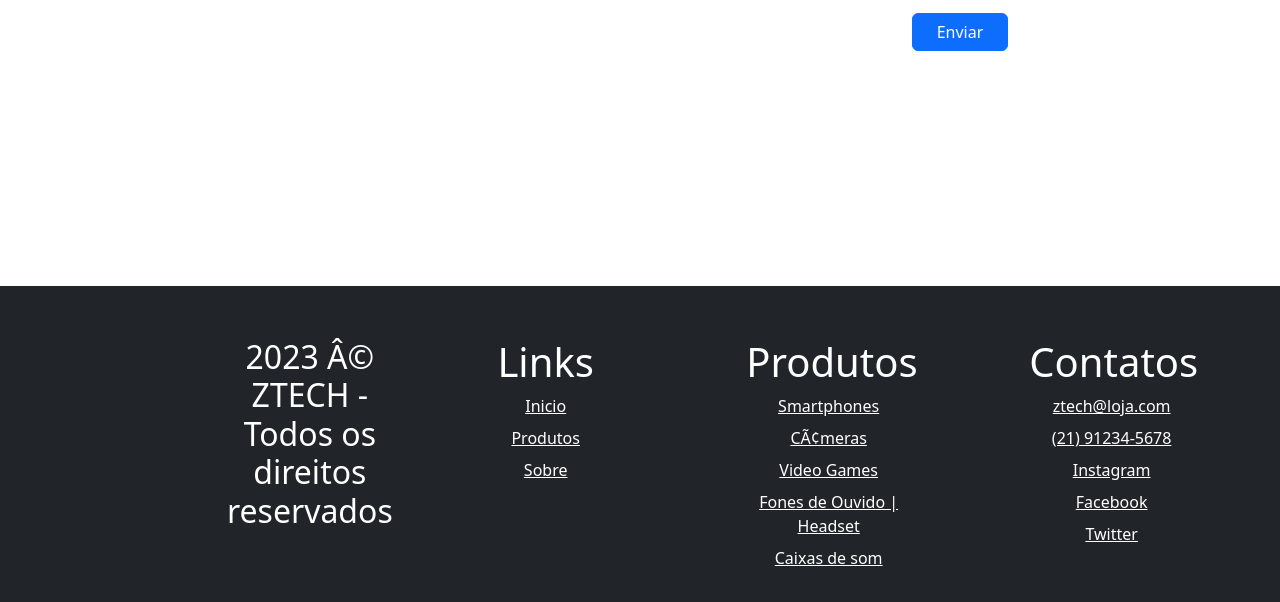
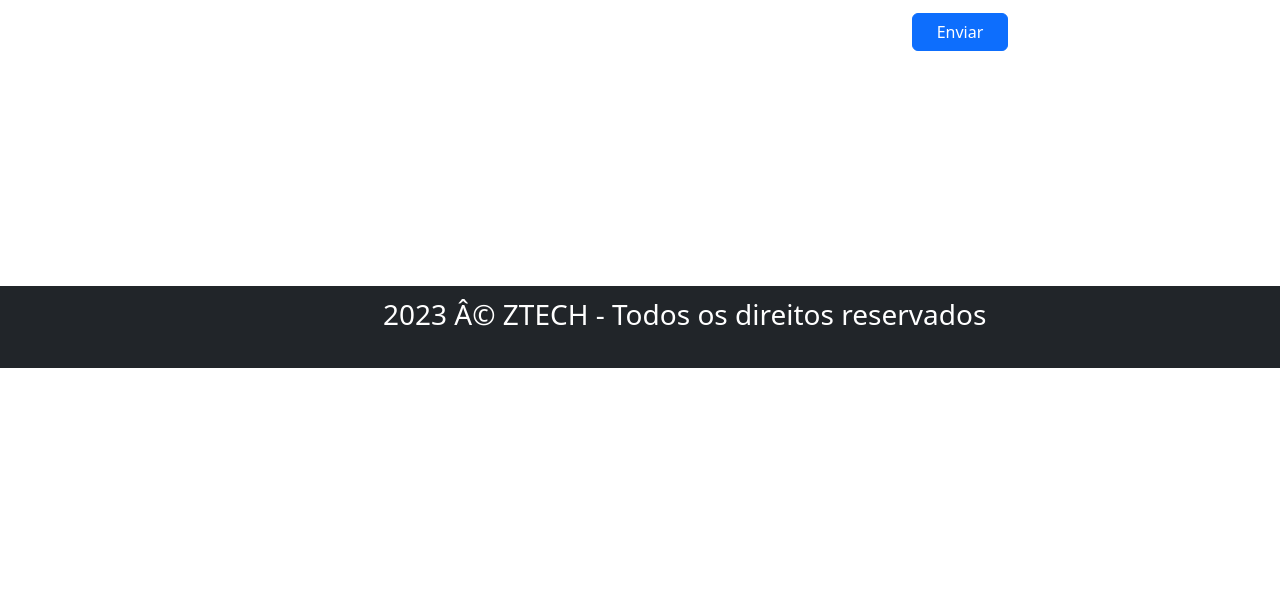
Before and after one commit to DanielFrancaPereira/Contato, a plain HTML site: page contato/index.html in a window 1280 px wide. Shown: the part 612-1214 px from the top of the page. After the commit the page ends 980 px from the top, so only its background shows below. Drawn offline with nearby package versions, Linux system fonts and the light colour scheme.

Commit message:
Add files via upload

```diff
--- a/contato/index.html
+++ b/contato/index.html
@@ -11,13 +11,13 @@
 </head>
 <header>
     <nav class="navbar bg-dark navbar-dark d-flex  ">
-        <div class="logo"><img src="./img/ztechLOGO.png" width="50%" height="50%"></div>
+        <div class="logo"><img src="../contato/icons/ztechLOGO.png" width="50%" height="50%"></div>
         <div class="nav navbar-nav navbar-right">
             <div class="d-flex mb-1 align-self-center">
-                <div> <a class="navbar-brand" href="#">Inicio</a></div>
-                <div> <a class="navbar-brand" href="#">Produtos</a></div>
-                <div> <a class="navbar-brand" href="#">Cadastro</a></div>
-                <div> <a class="navbar-brand" href="#">Sobre</a></div>
+                <div> <a class="navbar-brand" href="form.html">Inicio</a></div>
+                <div> <a class="navbar-brand" href="form.html">Produtos</a></div>
+                <div> <a class="navbar-brand" href="form.html">Cadastro</a></div>
+                <div> <a class="navbar-brand" href="form.html">Sobre</a></div>
             </div>
         </div>
     </nav>
@@ -32,11 +32,11 @@
         <div class="containderRedeSocial">
             <h1>Siga-nos</h1>
             <div class="links">
-                <a href="#"><img class="icone" src="/icons/download.png" alt=""></a>
-                <a href="#"><img class="icone" src="/icons/email.png" alt=""></a>
-                <a href="#"><img class="icone" src="/icons/facebook.png" alt=""></a>
-                <a href="#"><img class="icone" src="/icons/twitter.png" alt=""></a>
-                <a href="#"><img class="icone" src="/icons/zap.png" alt=""></a>
+                <a href="#"><img class="icone" src="./icons/download.png" alt=""></a>
+                <a href="#"><img class="icone" src="../contato/icons/email.png" alt=""></a>
+                <a href="#"><img class="icone" src="../contato/icons/facebook.png" alt=""></a>
+                <a href="#"><img class="icone" src="../contato/icons/twitter.png" alt=""></a>
+                <a href="#"><img class="icone" src="../contato/icons/zap.png" alt=""></a>
             </div>
 
             <p>2023 © ZTECH - Todos os direitos reservados</p>
@@ -59,42 +59,13 @@
 
 </main>
 
-<footer class="bd-footer  py-4 py-md-5 mt-5  bg-dark d-" style="width: 100% !important;">
-    <div class="container py-4 py-md-1 px-4 px-md-3 text-body-secondary text-center">
-        <div class="row justify-content-center">
-            <div class="col-lg-3 offset-lg-1 mb-3">
-                <a class="d-inline-flex align-items-center mb-3 text-body-emphasis text-decoration-none"  aria-label="Bootstrap">
-                    <h2 style="color:#ffffff;">2023 © ZTECH - Todos os direitos reservados</h2>
+<footer class="bd-footer py-4 py-md-2 mt-5 bg-dark">
+    <div class="ctnrfoot py-1  px-4  text-body-secondary">
+        <div class="row">
+            <div class="col-lg-10 mb-3">
+                <a class=" text-align-center  text-decoration-none" aria-label="Bootstrap">
+                    <h3 style="color:#ffffff;">2023 © ZTECH - Todos os direitos reservados</h3>
                 </a>
-
-            </div>
-            <div class="col-6 col-lg-2  mb-3">
-                <h1 style="color:#ffffff;">Links</h1>
-                <ul class="list-unstyled">
-                    <li class="mb-2"><a href="/" style="color:#ffffff;">Inicio</a></li>
-                    <li class="mb-2"><a href="/" style="color:#ffffff;">Produtos</a></li>
-                    <li class="mb-2"><a href="/" style="color:#ffffff;">Sobre</a></li>
-                </ul>
-            </div>
-            <div class="col-6 col-lg-2 offset-lg-1 mb-3">
-                <h1 style="color:#ffffff;">Produtos</h1>
-                <ul class="list-unstyled">
-                    <li class="mb-2"><a href="/" style="color:#ffffff;">Smartphones</a></li>
-                    <li class="mb-2"><a href="/" style="color:#ffffff;">Câmeras</a></li>
-                    <li class="mb-2"><a href="/" style="color:#ffffff;">Video Games</a></li>
-                    <li class="mb-2"><a href="/" style="color:#ffffff;">Fones de Ouvido | Headset</a></li>
-                    <li class="mb-2"><a href="/" style="color:#ffffff;">Caixas de som</a></li>
-                </ul>
-            </div>
-            <div class="col-6 col-lg-2 offset-lg-1 mb-3">
-                <h1 style="color:#ffffff;">Contatos</h1>
-                <ul class="list-unstyled">
-                    <li class="mb-2"><a href="/" style="color:#ffffff;">ztech@loja.com</a></li>
-                    <li class="mb-2"><a href="/" style="color:#ffffff;">(21) 91234-5678</a></li>
-                    <li class="mb-2"><a href="/" style="color:#ffffff;">Instagram</a></li>
-                    <li class="mb-2"><a href="/" style="color:#ffffff;">Facebook</a></li>
-                    <li class="mb-2"><a href="/" style="color:#ffffff;">Twitter</a></li>
-                </ul>
             </div>
         </div>
     </div>
--- a/contato/style.css
+++ b/contato/style.css
@@ -52,8 +52,8 @@ main{
     flex-direction: column;
     justify-content: center;
     align-items: center;
+}
 
-}
 
 .btn{
     width: 15%;
@@ -62,3 +62,10 @@ main{
 .mb-3{
     width: 75%;
 }
+
+.ctnrfoot {
+    text-align: center;
+    margin-left: 20%;
+
+
+}
```
Also changed, not shown: contato/icons/ztechLOGO.png (added).
